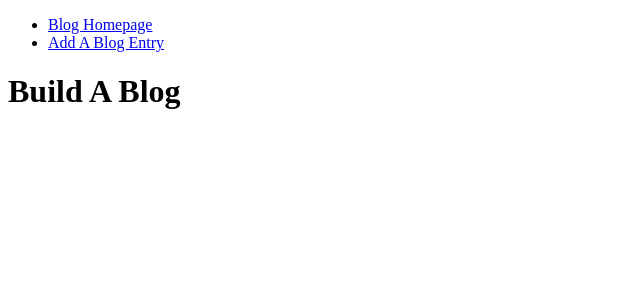
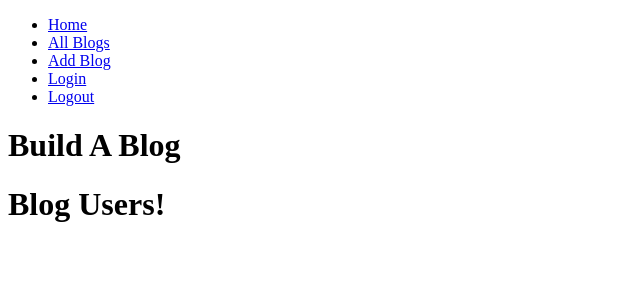
Before and after one commit to MisterSharp/blogz, a Flask app: page / in a window 1280 px wide. Shown: the top 300 px of the page, without its empty margins (0-640 px from the left). Run offline with Flask 2, Linux system fonts and the light colour scheme; data that the repository does not hold is empty.

Commit message:
updatd app routes

```diff
--- a/main.py
+++ b/main.py
@@ -4,7 +4,7 @@ from helpers import len_check, not_blank
 
 app = Flask(__name__)
 app.config['DEBUG'] = True
-app.config['SQLALCHEMY_DATABASE_URI'] = 'mysql+pymysql://blogz:codecamp2019@localhost:8889/build-a-blog'
+app.config['SQLALCHEMY_DATABASE_URI'] = 'mysql+pymysql://blogz:codecamp2019@localhost:8889/blogz'
 app.config['SQLALCHEMY_ECHO'] = True
 db = SQLAlchemy(app)
 app.secret_key = "ienzbxotzq"
@@ -29,22 +29,19 @@ class User(db.Model):
     def __init__(self, username, password,):
         self.username = username
         self.password = password
-        self.owner = owner
-
-
 
 @app.route('/')
 def index():
-    blogs = Blog.query.all()
-    return render_template('index.html', blogs=blogs)
+    return render_template('index.html')
 
 @app.route('/add-blog', methods=['POST', 'GET'])
 def add_blog():
     if request.method == 'POST':
         blog_title = request.form['title']
         blog_body = request.form['body']
+        owner = User.query.filter_by(username=session['username']).first()
         if not_blank(blog_title) and not_blank(blog_body):
-            new_blog = Blog(blog_title, blog_body)
+            new_blog = Blog(blog_title, blog_body,owner)
             db.session.add(new_blog)
             db.session.commit()
             return redirect('/blog/'+ str(new_blog.id))
@@ -61,14 +58,18 @@ def get_blog(blog_id):
 
 
 
-@app.route('/delete-blog', methods=['POST'])
-def delete_blog():
+@app.route('/login', methods=['POST','GET'])
+def login():
+    if request.method == 'POST':
+        #TODO if login is successfull
+            #route to /add-blog
+        pass
+    return render_template('/login')
 
-    return redirect('/')
-
-@app.route('/posted', methods=['POST'])
+@app.route('/blogs', methods=['POST'])
 def posted():
-   return '<h1>Blog Posted</h1>'
+    blogs = Blog.query.all()
+    return render_template('index.html', blogs=blogs)
 
 
 if __name__ == '__main__':
--- a/templates/base.html
+++ b/templates/base.html
@@ -6,8 +6,11 @@
 <body>
     <nav>
         <ul>
-            <li><a href="/">Blog Homepage</a></li>
-            <li><a href="/add-blog">Add A Blog Entry</a></li>
+            <li><a href="/">Home</a></li>
+            <li><a href="/blogs">All Blogs</a></li>
+            <li><a href="/add-blog">Add Blog</a></li>
+            <li><a href="/login">Login</a></li>
+            <li><a href="/blogs">Logout</a></li>
 
         </ul>
 
--- a/templates/index.html
+++ b/templates/index.html
@@ -1,13 +1,11 @@
 {% extends "base.html" %}
 
 {% block content %}
-
-{% for blog in blogs %}
-
-<h3><a href="/blog/{{blog.id}}">{{blog.title}}</a></h3>
-
-<p>{{blog.body}}</p>
-
+<h1>Blog Users!</h1>
+{% for user in users %}
+<ol>
+    <li><a href="/index">{{user.username}}</a></li>
+</ol>
 
 {% endfor %}
 
```
Also changed, not shown: templates/blogs.html (added, +16 -0 lines), templates/login.html (added).
